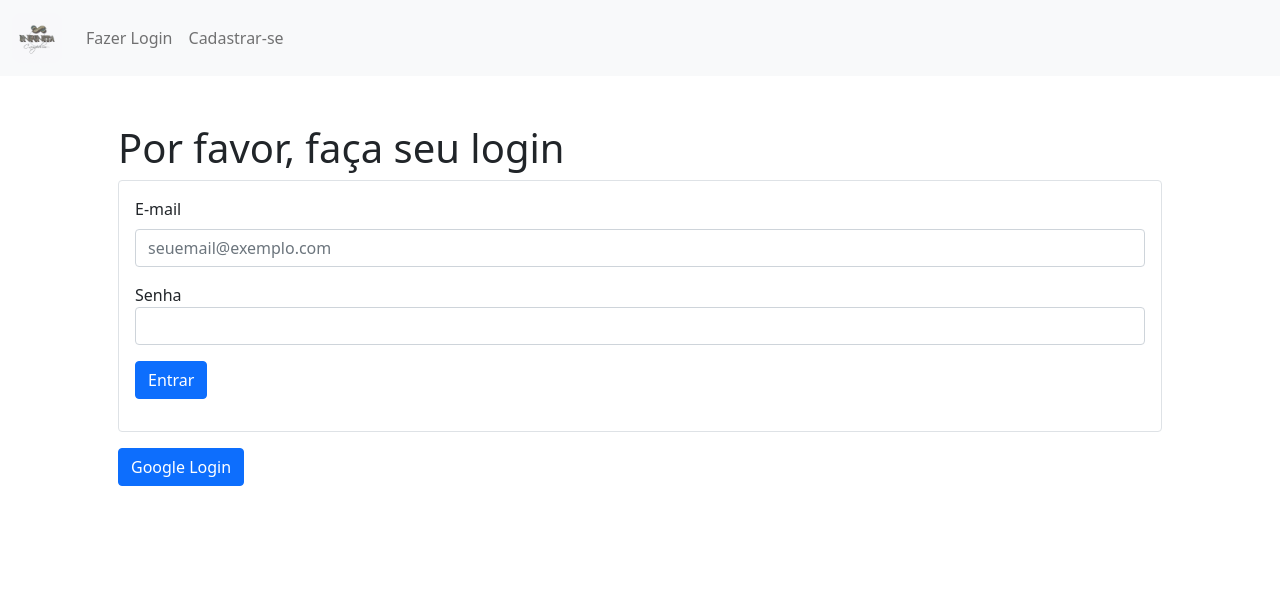
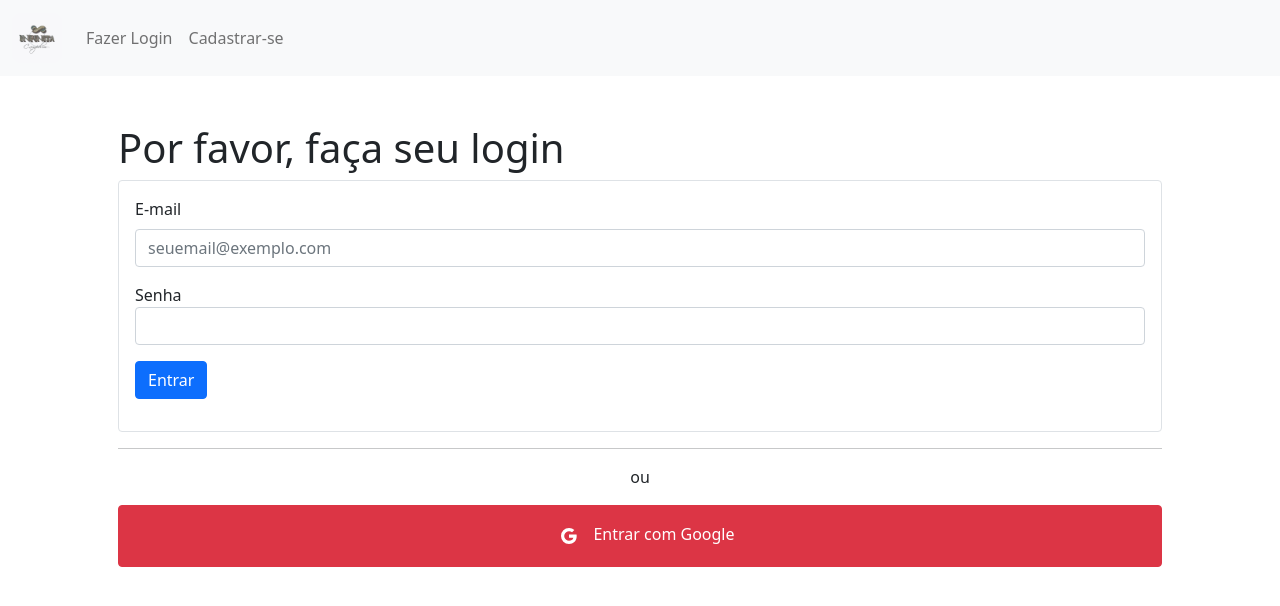
Before and after one commit to MouraVocal/infinita-campolim-booking-web, a React (Vite) app: page / in a window 1280 px wide. Shown: the top 606 px of the page. Built offline with nearby package versions, Linux system fonts and the light colour scheme; no server answers.

Commit message:
styles google button

```diff
--- a/package.json
+++ b/package.json
@@ -10,6 +10,8 @@
   "dependencies": {
     "@types/firebase": "^3.2.1",
     "firebase": "^9.6.7",
+    "firebase-tools": "^10.2.2",
+    "global": "^4.4.0",
     "react": "^17.0.2",
     "react-dom": "^17.0.2",
     "react-router-dom": "^6.2.2"
--- a/src/pages/SignIn/index.tsx
+++ b/src/pages/SignIn/index.tsx
@@ -1,7 +1,12 @@
 import { FormEvent, useState } from 'react'
+
+// Firebase
 import { getAuth, signInWithEmailAndPassword, GoogleAuthProvider, signInWithPopup } from 'firebase/auth'
 import { firebaseConfig } from '../../config/firebase'
 import { initializeApp } from 'firebase/app'
+
+// assets
+import googleLogo from '../../assets/google.svg'
 
 export const SignIn: React.FC = () => {
   initializeApp(firebaseConfig)
@@ -83,7 +88,12 @@ export const SignIn: React.FC = () => {
             <button className='btn btn-primary mb-3' type="submit">Entrar</button>
           </div>
         </form>
-        <button onClick={handleGoogleSignIn} className='btn btn-primary'>Google Login</button>
+        <hr />
+        <p className='text-center'>ou</p>
+        <button onClick={handleGoogleSignIn} className='btn btn-danger w-100'>
+          <img src={googleLogo} alt="googlelogo" className='m-3 img-fluid' />
+          Entrar com Google
+        </button>
       </div>
     </>
   )
```
Also changed, not shown: src/assets/google.svg (added), 1 other file (tests, documents, lock files or other folders).
